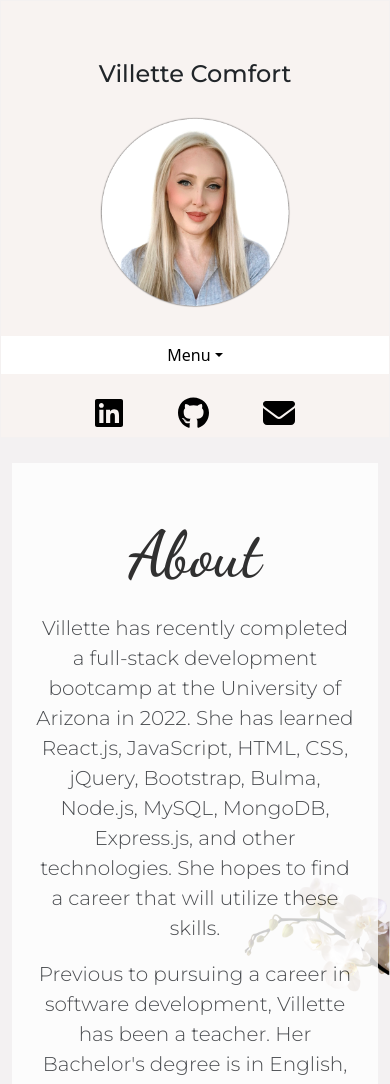
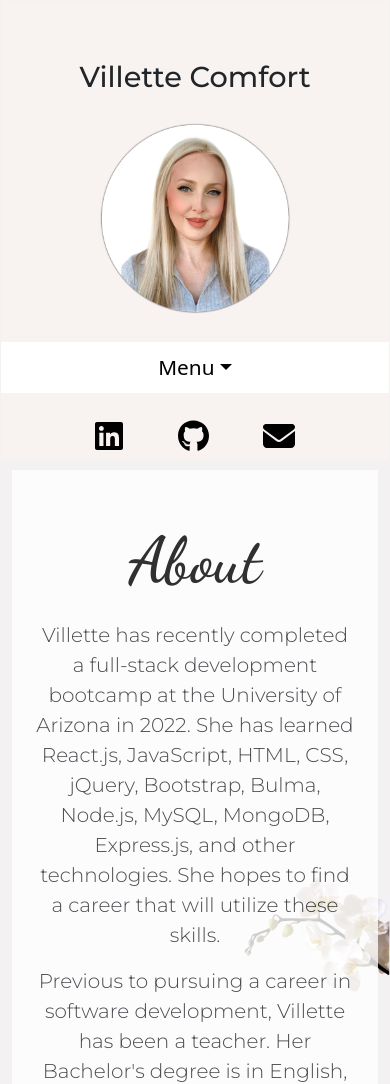
Before and after one commit to villettec/M20C-React_Portfolio, a React (Create React App) app: page / in a window 390 px wide. Shown: the top 1084 px of the page. Built offline with nearby package versions, Linux system fonts and the light colour scheme.

Commit message:
Changing gaps

```diff
--- a/src/style.css
+++ b/src/style.css
@@ -47,6 +47,8 @@ body {
     display: block;
     margin-left: auto;
     margin-right: auto;
+    margin-top: 7vh;
+    margin-bottom: 7vh;
     width: 17vw;
     height: auto;
 }
@@ -321,6 +323,9 @@ and (max-width : 440px) {
         height: 90%;
         filter: none;
     }
+    .sidebar h1 {
+        font-size: 180%;
+    }
     .profile-pic {
         margin-top: 3vh;
         margin-bottom: 3vh;
@@ -338,8 +343,10 @@ and (max-width : 440px) {
         width: 100%;
         background-color: white;
         border-color: var(--dustypink);
-        margin-bottom: 1.7vh;
+        margin-bottom: 2.3vh;
         border-radius: 0px;
+        height: 6vh;
+        font-size: 130%;
     }
     .dropdown-menu {
         width: 98%;
@@ -352,13 +359,13 @@ and (max-width : 440px) {
         margin-left: 7vw;
     }
     .about-section {
-        margin-top: 3vh;;
+        margin-top: 1vh;;
         margin-left: 3vw;
         margin-right: 3vw;
         filter: none;
     }
     .projects-section{
-        margin-top: 3vh;;
+        margin-top: 1vh;;
         margin-left: 3vw;
         margin-right: 3vw;
     }
@@ -374,7 +381,7 @@ and (max-width : 440px) {
         margin-right: 2vw;
     }
     .resume-section {
-        margin-top: 3vh;;
+        margin-top: 1vh;;
         margin-left: 3vw;
         margin-right: 3vw;
         filter: none;
@@ -386,7 +393,7 @@ and (max-width : 440px) {
         width: 80vw;
     }
     .contact-section {
-        margin-top: 3vh;;
+        margin-top: 1vh;;
         margin-left: 3vw;
         margin-right: 3vw;
         filter: none;
```
